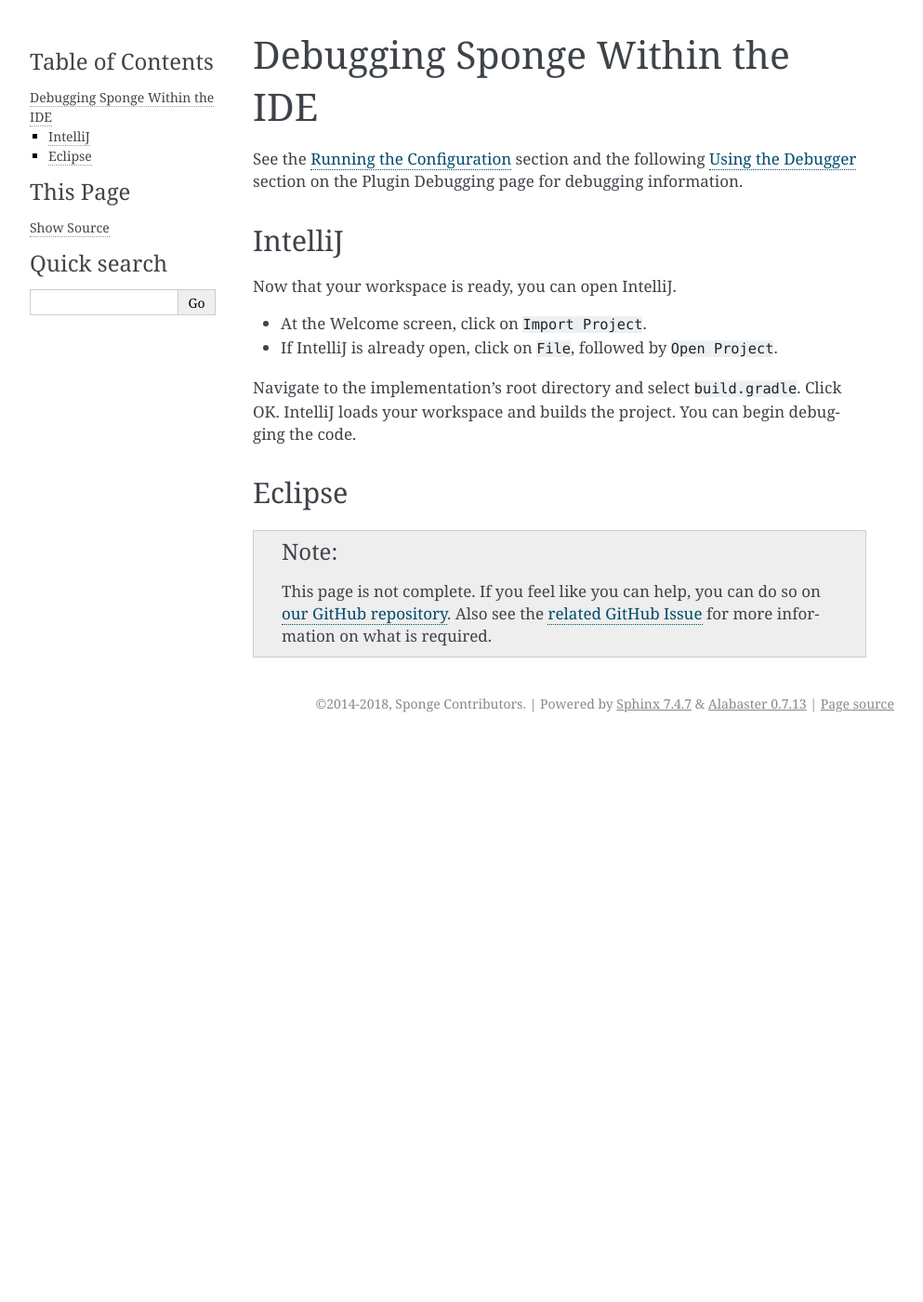
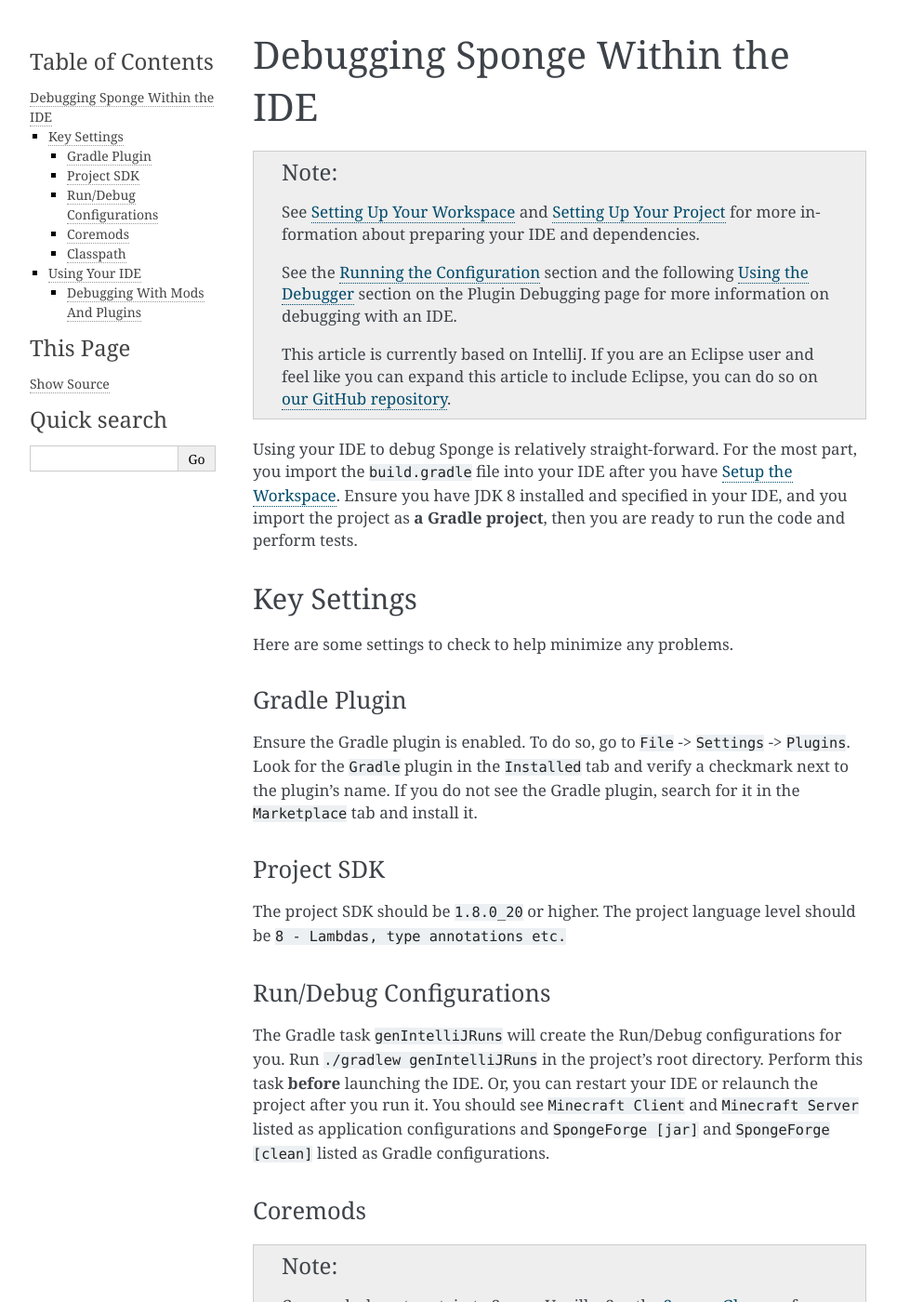
Before and after one commit to SpongePowered/SpongeDocs, a Sphinx documentation site: the page built from source/contributing/implementation/debugging/ide.rst, in a window 1280 px wide and 1400 px high. Shown: the whole window at 93% size, without its empty margins (148-1141 px from the left). Built offline with Sphinx 7.4.7, drawn with Linux system fonts in a browser that asks for light colours; pages that are not in the unit, such as notebooks, are missing from menus; some of the changed text lies outside the part shown.

Commit message:
Added content for Debugging Sponge Within the IDE
Signed-off-by: Grauldon <Grauldon@users.noreply.github.com>

```diff
--- a/source/contributing/implementation/debugging/ide.rst
+++ b/source/contributing/implementation/debugging/ide.rst
@@ -2,26 +2,91 @@
 Debugging Sponge Within the IDE
 ===============================
 
-See the :ref:`runConfig` section and the following :ref:`usingDebugger` section on the Plugin Debugging page for
-debugging information.
+.. note::
+    See :doc:`/plugin/workspace/index`  and :doc:`/plugin/project/index` for more information about preparing your IDE
+    and dependencies.
 
-IntelliJ
+    See the :ref:`runConfig` section and the following :ref:`usingDebugger` section on the Plugin Debugging page for
+    more information on debugging with an IDE.
+
+    This article is currently based on IntelliJ. If you are an Eclipse user and feel like you can expand this article
+    to include Eclipse, you can do so on `our GitHub repository <https://github.com/spongepowered/spongedocs>`_.
+
+Using your IDE to debug Sponge is relatively straight-forward. For the most part, you import the ``build.gradle`` file
+into your IDE after you have :ref:`setupWorkspace`. Ensure you have JDK 8 installed and specified in your IDE, and you
+import the project as **a Gradle project**, then you are ready to run the code and perform tests.
+
+Key Settings
+============
+
+Here are some settings to check to help minimize any problems.
+
+Gradle Plugin
+-------------
+
+Ensure the Gradle plugin is enabled. To do so, go to ``File`` -> ``Settings`` -> ``Plugins``. Look for the ``Gradle``
+plugin in the ``Installed`` tab and verify a checkmark next to the plugin's name. If you do not see the Gradle plugin,
+search for it in the ``Marketplace`` tab and install it.
+
+Project SDK
+-----------
+
+The project SDK should be ``1.8.0_20`` or higher. The project language level should be ``8 - Lambdas, type annotations
+etc.``
+
+Run/Debug Configurations
+------------------------
+
+The Gradle task ``genIntelliJRuns`` will create the Run/Debug configurations for you. Run ``./gradlew genIntelliJRuns``
+in the project's root directory. Perform this task **before** launching the IDE. Or, you can restart your IDE or
+relaunch the project after you run it. You should see ``Minecraft Client`` and ``Minecraft Server`` listed as
+application configurations and ``SpongeForge [jar]`` and ``SpongeForge [clean]`` listed as Gradle configurations.
+
+Coremods
 --------
 
-Now that your workspace is ready, you can open IntelliJ.
+.. note::
+    Coremods do not pertain to SpongeVanilla. See the :doc:`/about/glossary` for a definition of coremod.
 
-- At the Welcome screen, click on ``Import Project``.
-- If IntelliJ is already open, click on ``File``, followed by ``Open Project``.
+Except for the Sponge coremod, Gradle or other automation tools provided by Sponge do not set up coremods in your
+project. As a result, you must add them manually. To do so, specify each coremod in a comma-separated list with the
+``-Dfml.coreMods.load`` parameter in the VM options for your project. You can locate the VM options in the Run/Debug
+Configurations.
 
-Navigate to the implementation's root directory and select ``build.gradle``. Click OK. IntelliJ loads your workspace
-and builds the project. You can begin debugging the code.
+.. tip::
+    The **Mixins** section of :doc:`/plugin/practices/best` has a discussion on mixins, coremods, and other low-level
+    definitions.
 
+    :doc:`mixin` also discusses other useful VM options in the **Output** section.
 
-Eclipse
--------
+Classpath
+---------
 
-.. note::
+While in the Run/Debug Configurations window, verify the ``Use classpath of module:`` is populated. Click on the
+drop-down menu and select a module with ``_main`` in its name when it specifies ``<no module>``.
 
-    This page is not complete. If you feel like you can help, you can do so on `our GitHub repository
-    <https://github.com/spongepowered/spongedocs>`_. Also see the `related GitHub Issue
-    <https://github.com/SpongePowered/SpongeDocs/issues/356>`_ for more information on what is required.
+.. tip::
+
+   When in doubt, select the project on which you are working. For example, select ``SpongeForge_main`` when working
+   with SpongeForge or ``SpongeVanilla_main`` when working with SpongeVanilla.
+
+Using Your IDE
+==============
+
+Now with everything working, you can do all of the usual tasks when in your IDE, such as setting breakpoints, stepping
+through code, examining variables, and evaluating expressions. You can also utilize regular aspects of the game, such
+as commands and log output.
+
+Debugging With Mods And Plugins
+-------------------------------
+
+When debugging code with a mod or plugin, place a copy of the mod's or plugin's jar file in the ``run/mods`` directory.
+The IDE will allow you to examine the code and set breakpoints. However, you must specify the directory as a library.
+
+To do this, open ``Project Settings`` and select the ``Libraries`` project component. Click on ``+`` near the top of
+the middle column. Click on ``Java`` and navigate to the ``mods`` folder and select it. Click ``OK``. You can now
+view source code and set breakpoints in the mods or plugins.
+
+.. warning::
+
+    Be sure to comply with all copyright notices and license agreements when using this feature.
```
